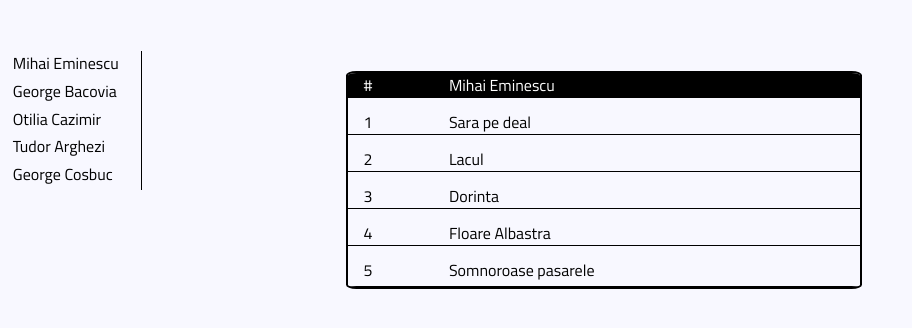
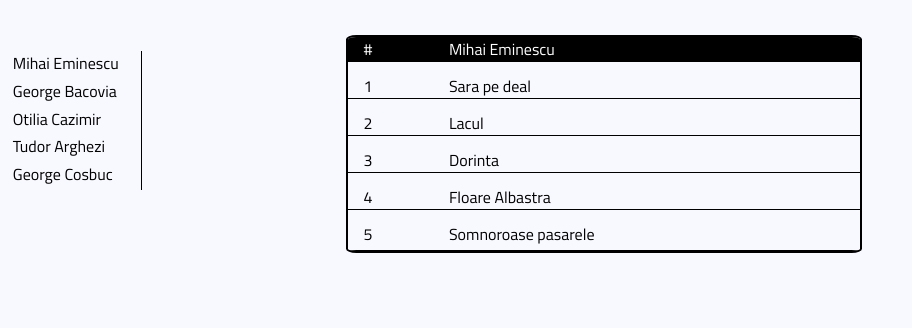
Before and after one commit to cotaoctavian/PoTr, a PHP site: page /poems.html in a window 1280 px wide. Shown: the part 88-416 px from the top of the page, without its empty margins (0-912 px from the left). Run offline with PHP 8.4, Linux system fonts and the light colour scheme.

Commit message:
Update style.css

```diff
--- a/style.css
+++ b/style.css
@@ -509,7 +509,7 @@
 	overflow: hidden;
 	position: absolute;
 	text-align: left;
-	top: 13.5%;
+	top: 9%;
 	width: 40%;
 }
 
```
